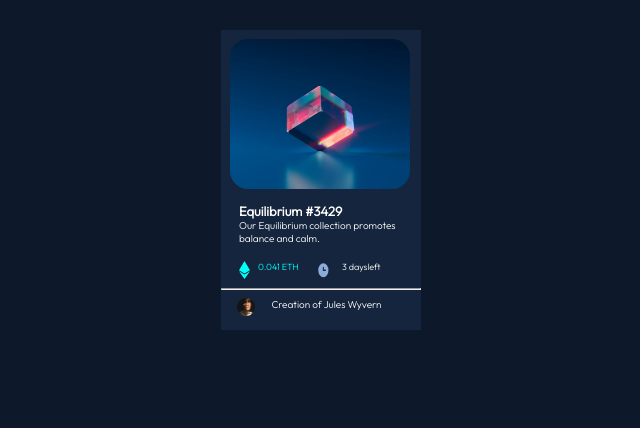
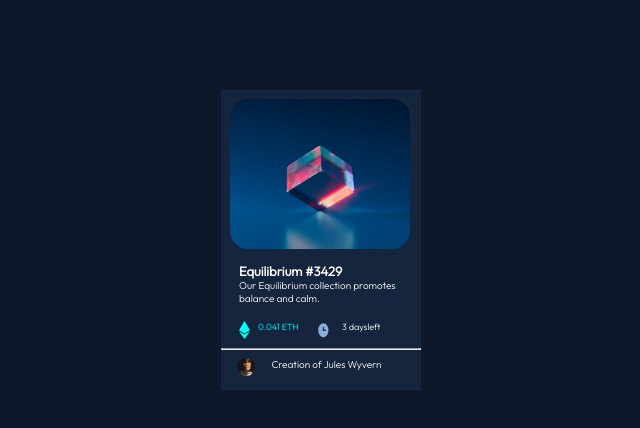
Before and after one commit to Daniel-C-Igbokwe/nft-preview-card-component, a plain HTML site: page index.html in a window 1280 px wide. Shown: the whole page, without its empty margins (299-939 px from the left). Drawn offline with Linux system fonts and the light colour scheme.

Commit message:
Fourth commit

```diff
--- a/scss/style.scss
+++ b/scss/style.scss
@@ -24,7 +24,7 @@ body {
   height: 300px;
   width: 200px;
   margin: 0 auto;
-  transform: translate( -10%, 10%);
+  transform: translate( -10%, 30%);
 }
 
 .equilibrium {
```
Also changed, not shown: css/style.css.
